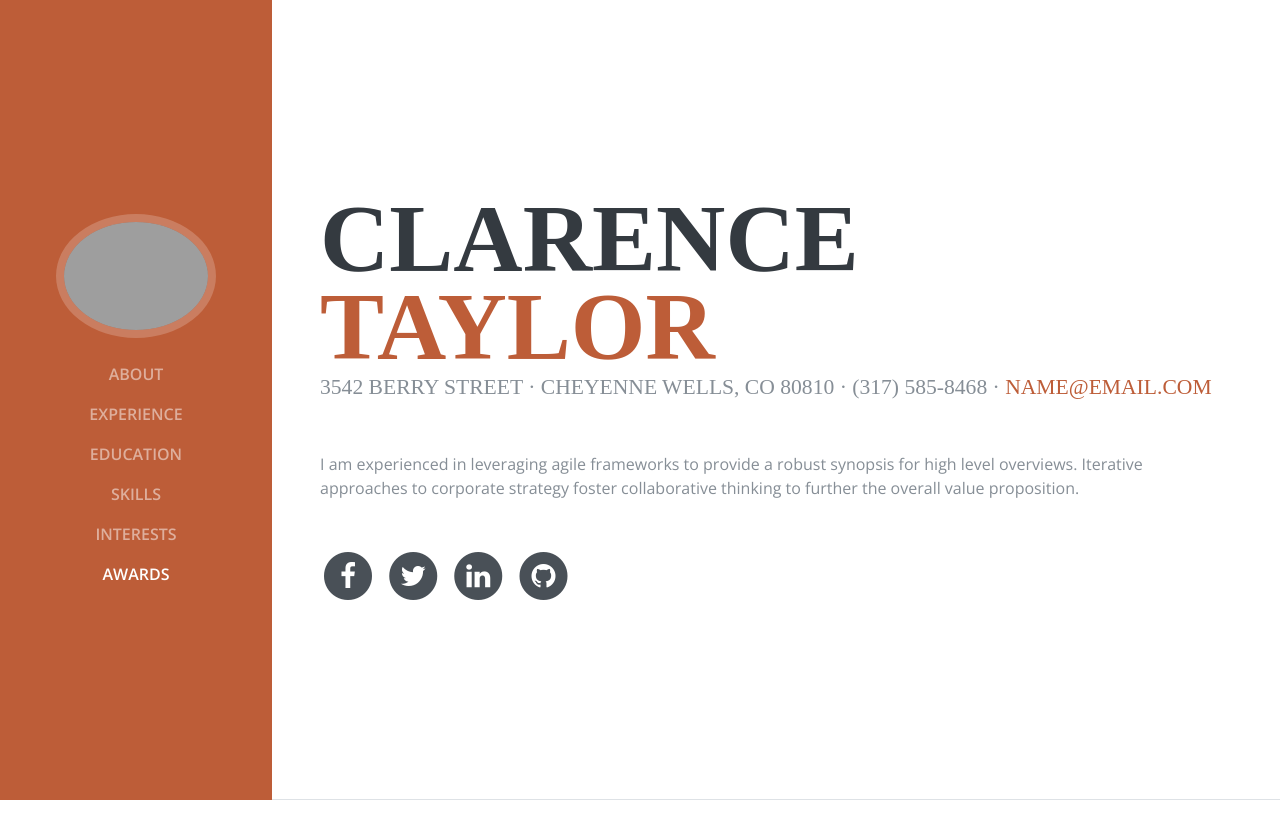
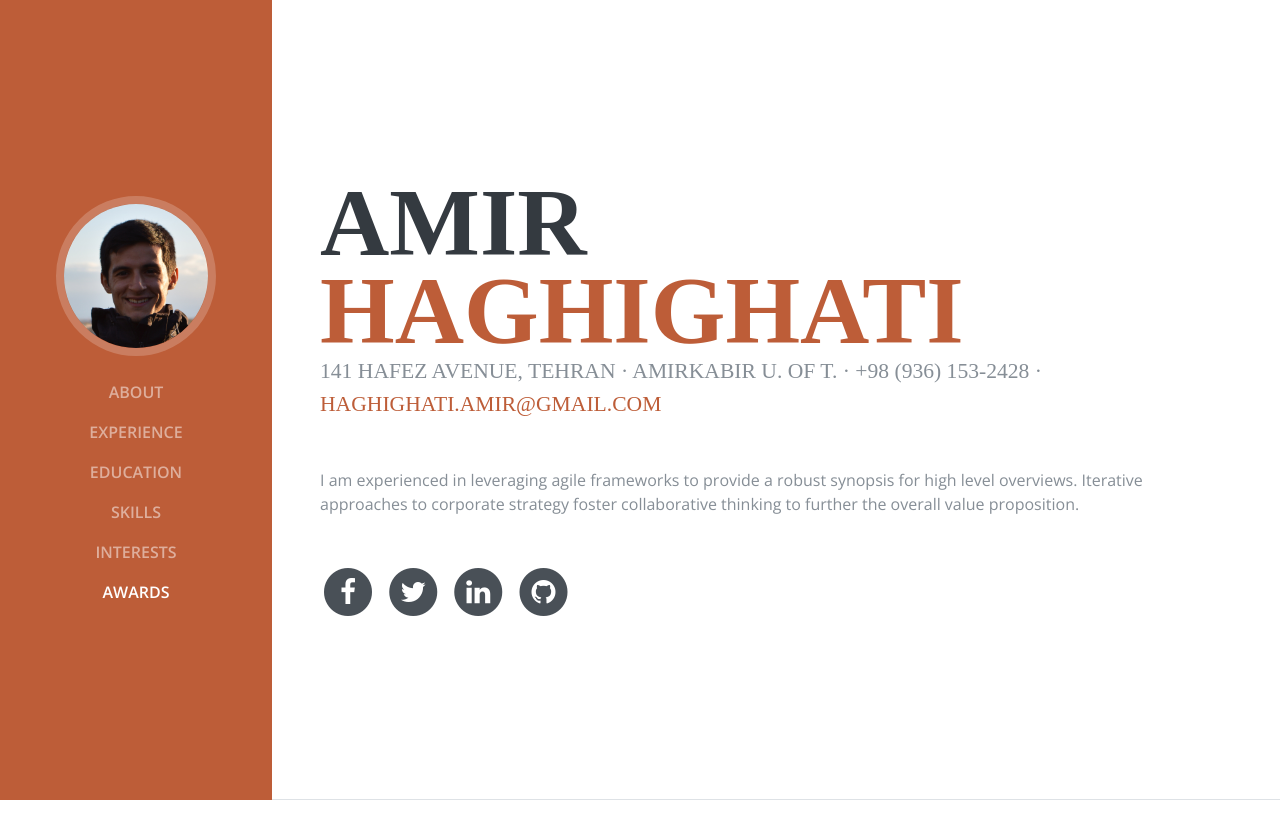
Before and after one commit to anewage/homepage, a Laravel app: page / in a window 1280 px wide. Shown: the top 815 px of the page. Run offline with Laravel 8, Linux system fonts and the light colour scheme; settings files or empty folders that the repository lacks are supplied; some libraries are stand-ins or nearby versions; some web fonts are replaced; grey boxes are pictures that could not be loaded.

Commit message:
Partially updated the homepage.

```diff
--- a/resources/views/includes/sidebar.blade.php
+++ b/resources/views/includes/sidebar.blade.php
@@ -1,8 +1,8 @@
 <nav class="navbar navbar-expand-lg navbar-dark bg-primary fixed-top" id="sideNav">
     <a class="navbar-brand js-scroll-trigger" href="#page-top">
-        <span class="d-block d-lg-none">Start Bootstrap</span>
+        <span class="d-block d-lg-none">Amir H. M.</span>
         <span class="d-none d-lg-block">
-          <img class="img-fluid img-profile rounded-circle mx-auto mb-2" src="img/profile.jpg" alt="">
+          <img class="img-fluid img-profile rounded-circle mx-auto mb-2" src="{{ asset('img/amir.jpg') }}" alt="">
         </span>
     </a>
     <button class="navbar-toggler" type="button" data-toggle="collapse" data-target="#navbarSupportedContent" aria-controls="navbarSupportedContent" aria-expanded="false" aria-label="Toggle navigation">
--- a/resources/views/welcome.blade.php
+++ b/resources/views/welcome.blade.php
@@ -4,11 +4,11 @@
 
     <section class="resume-section p-3 p-lg-5 d-flex d-column" id="about">
         <div class="my-auto">
-            <h1 class="mb-0">Clarence
-                <span class="text-primary">Taylor</span>
+            <h1 class="mb-0">Amir
+                <span class="text-primary">Haghighati</span>
             </h1>
-            <div class="subheading mb-5">3542 Berry Street · Cheyenne Wells, CO 80810 · (317) 585-8468 ·
-                <a href="mailto:name@email.com">name@email.com</a>
+            <div class="subheading mb-5">141 Hafez Avenue, Tehran · Amirkabir U. of T. · +98 (936) 153-2428 ·
+                <a href="mailto:haghighati.amir@gmail.com">haghighati.amir@gmail.com</a>
             </div>
             <p class="mb-5">I am experienced in leveraging agile frameworks to provide a robust synopsis for high level overviews. Iterative approaches to corporate strategy foster collaborative thinking to further the overall value proposition.</p>
             <ul class="list-inline list-social-icons mb-0">
--- a/webpack.mix.js
+++ b/webpack.mix.js
@@ -13,3 +13,5 @@ let mix = require('laravel-mix');
 
 mix.js('resources/assets/js/app.js', 'public/js')
    .sass('resources/assets/sass/app.scss', 'public/css');
+
+mix.copyDirectory('resources/assets/img', 'public/img');
```
Also changed, not shown: resources/assets/img/amir.jpg (added), 1 other file.
